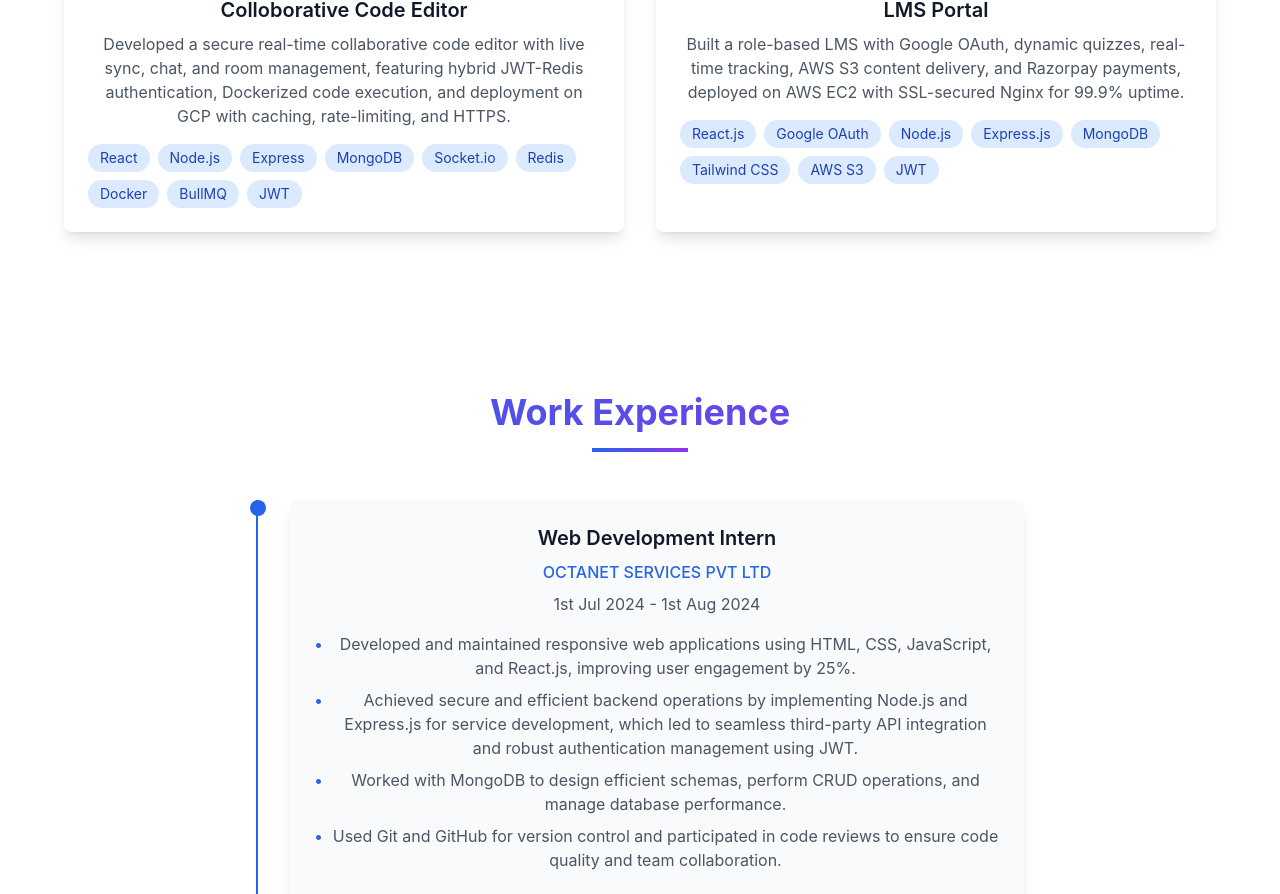
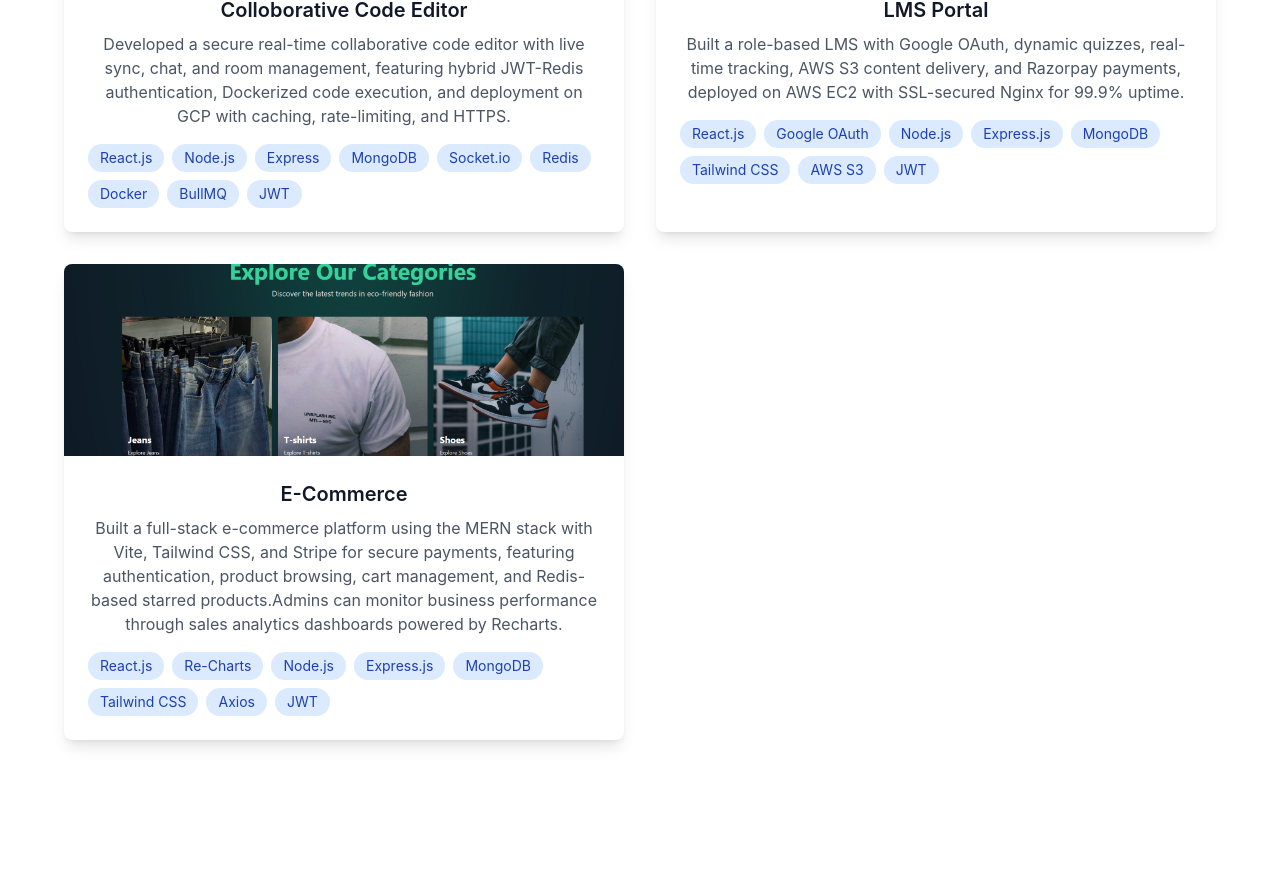
Before and after one commit to rakesh612/PORTFOLIO, a React (Vite) app in the folder frontend/: page / in a window 1280 px wide. Shown: the part 2512-3406 px from the top of the page. Built offline with nearby package versions, Linux system fonts and the light colour scheme.

Commit message:
completed

```diff
--- a/frontend/src/components/Hero.jsx
+++ b/frontend/src/components/Hero.jsx
@@ -35,7 +35,7 @@ Passionate about learning new technologies and contributing to innovative soluti
                 Get in Touch
               </Link>
               <a
-                href="https://drive.google.com/file/d/1jlkOxNWkKVhET8Tki-PHXcBzpd3Viwio/view?usp=drive_link"
+                href="https://drive.google.com/file/d/1T_3IRLmGwU7Al7zHv1wr9fjlAnMGlyaE/view?usp=drive_link"
                 target="_blank"
                 rel="noopener noreferrer"
                 className="bg-blue-600 text-white px-6 py-3 rounded-lg hover:bg-blue-700 transition-colors"
--- a/frontend/src/components/Projects.jsx
+++ b/frontend/src/components/Projects.jsx
@@ -6,7 +6,7 @@ export default function Projects() {
       title: "Colloborative Code Editor",
       description: "Developed a secure real-time collaborative code editor with live sync, chat, and room management, featuring hybrid JWT-Redis authentication, Dockerized code execution, and deployment on GCP with caching, rate-limiting, and HTTPS.",
       image: "/Colloborative-code-editor.png",
-      technologies: ["React", "Node.js", "Express", "MongoDB", "Socket.io"," Redis", "Docker", "BullMQ", "JWT"],
+      technologies: ["React.js", "Node.js", "Express", "MongoDB", "Socket.io"," Redis", "Docker", "BullMQ", "JWT"],
       liveLink: "https://collabcode.mooo.com",
       githubLink: "https://github.com/rakesh612/Collab_code-master"
     },
@@ -17,6 +17,14 @@ export default function Projects() {
       technologies: ["React.js", "Google OAuth", "Node.js", "Express.js", "MongoDB", "Tailwind CSS", "AWS S3", "JWT"],
       liveLink: "https://educure.duckdns.org",
       githubLink: "https://github.com/rakesh612/LMS_PORTAL"
+    },
+    {
+      title: "E-Commerce",
+      description: "Built a full-stack e-commerce platform using the MERN stack with Vite, Tailwind CSS, and Stripe for secure payments, featuring authentication, product browsing, cart management, and Redis-based starred products.Admins can monitor business performance through sales analytics dashboards powered by Recharts.",
+      image: "/ecommerce.png",
+      technologies: ["React.js", "Re-Charts", "Node.js", "Express.js", "MongoDB", "Tailwind CSS", "Axios", "JWT"],
+      // liveLink: "https://educure.duckdns.org",
+      githubLink: "https://github.com/rakesh612/E-Commerce-Site"
     }
   ];
 
```
Also changed, not shown: frontend/src/components/Certifications.jsx (line endings or trailing spaces).
